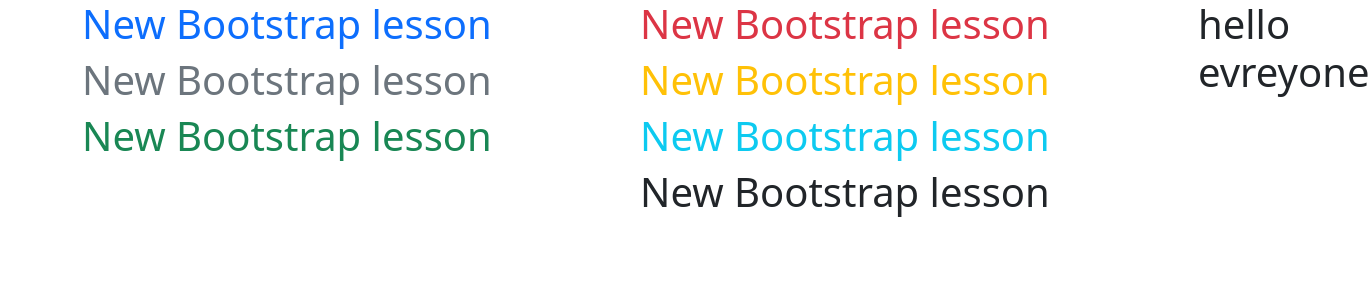
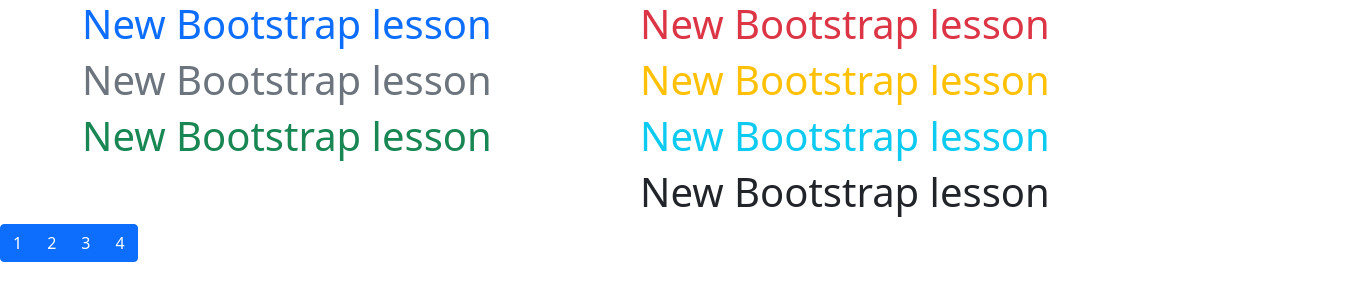
Before and after one commit to ishrak2000/Bootstape_project, a plain HTML site: page index.html in a window 1280 px wide. Shown: the whole page, 1369 px wide, since content can reach past the window. Drawn offline with Linux system fonts and the light colour scheme.

Commit message:
commit push

```diff
--- a/index.html
+++ b/index.html
@@ -22,17 +22,17 @@
     <h1 class="text-info">New Bootstrap lesson</h1>
     <h1 class="text-dark">New Bootstrap lesson</h1>
     </div>
-<h1>hello evreyone</h1>
+</div>
+</div>
+<div class="btn-toolbar" role="toolbar" aria-label="Toolbar with button groups">
+    <div class="btn-group me-2" role="group" aria-label="First group">
+      <button type="button" class="btn btn-primary">1</button>
+      <button type="button" class="btn btn-primary">2</button>
+      <button type="button" class="btn btn-primary">3</button>
+      <button type="button" class="btn btn-primary">4</button>
+    </div>
 
 
 
-
-
-
-
-
-</div>
-</div>
-
 </body>
 </html>
```
